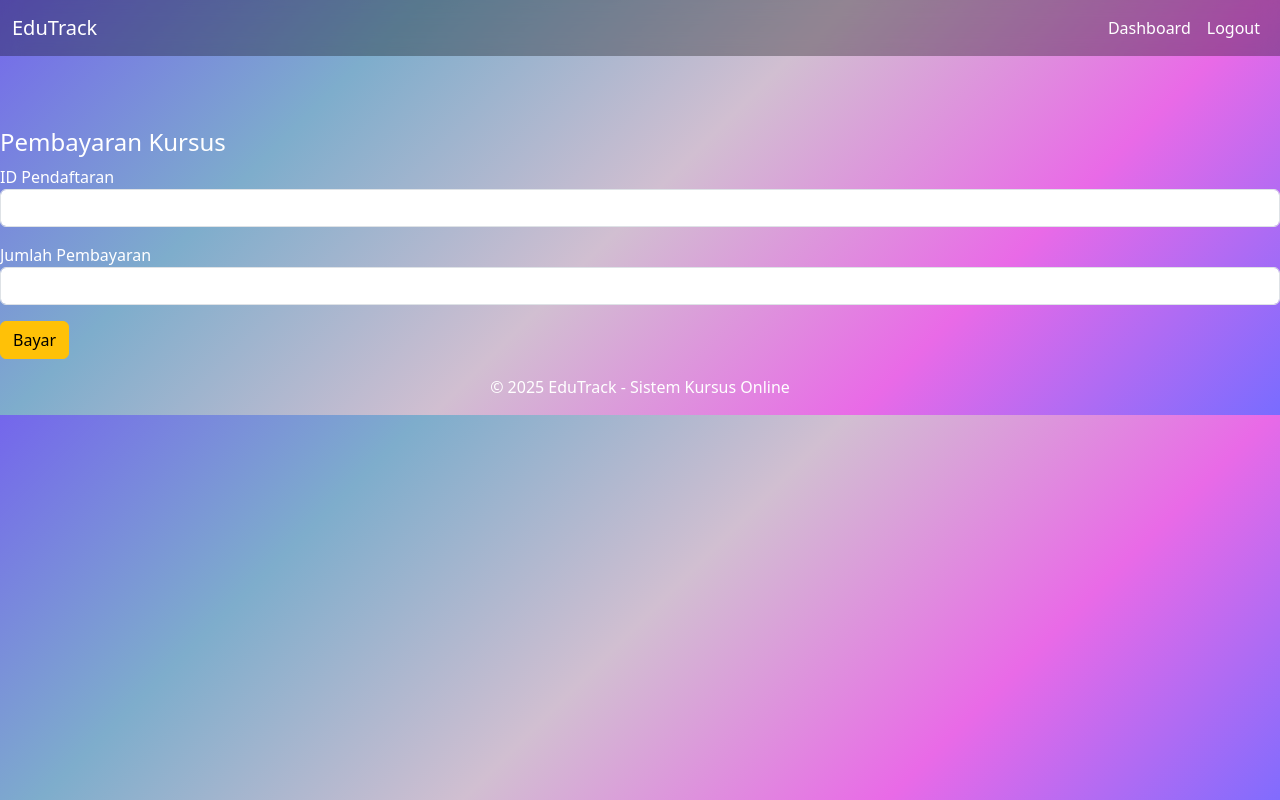
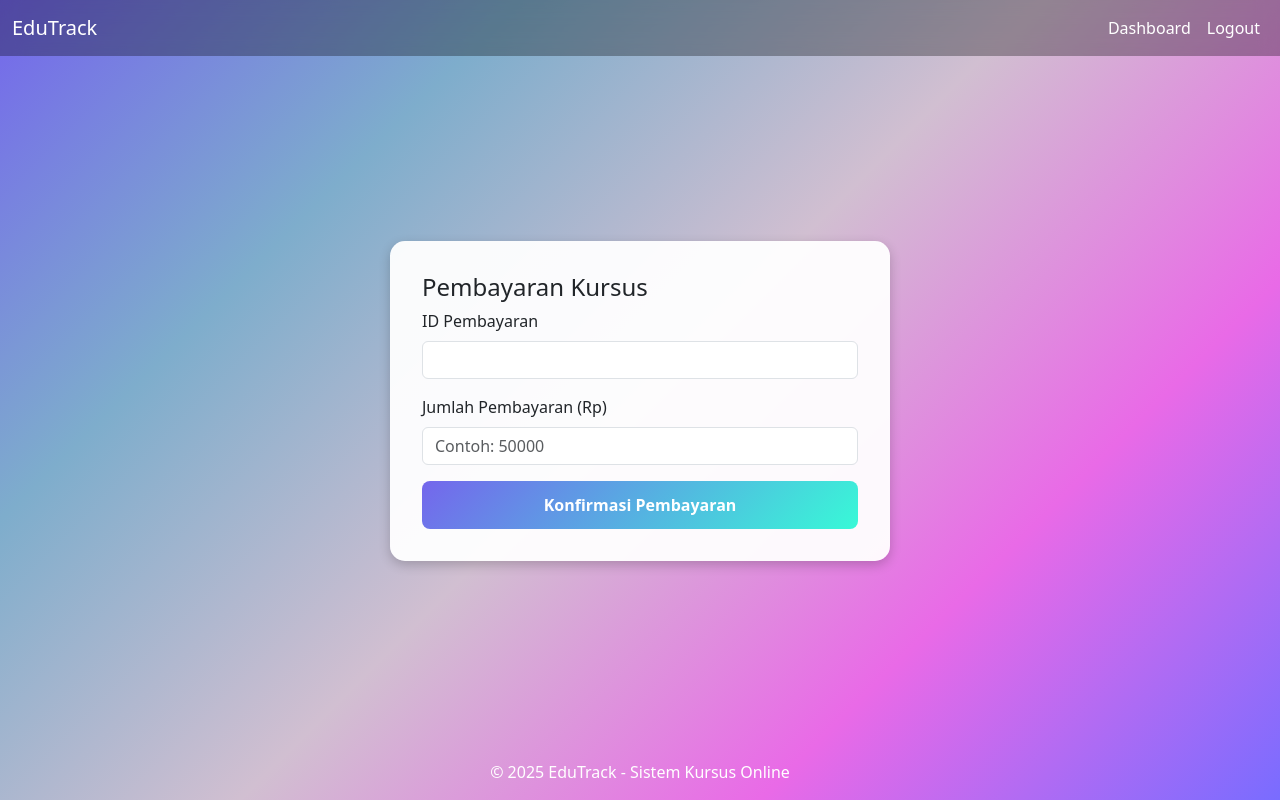
Before and after one commit to Thorrr29/cobapdt, a PHP site: page /payment.php in a window 1280 px wide. Run offline with PHP 8.4, Linux system fonts and the light colour scheme; the visitor is signed in with stand-in values (Sample User, id 1).

Commit message:
Update payment.php

```diff
--- a/payment.php
+++ b/payment.php
@@ -5,26 +5,34 @@ include 'function/auth.php';
 
 require_login();
 
-if ($_SERVER['REQUEST_METHOD'] === 'POST') {
-    $enrollment_id = $_POST['enrollment_id'];
-    $amount = $_POST['amount'];
+$enrollment_id = $_GET['enrollment_id'] ?? $_POST['enrollment_id'] ?? '';
+$submitted = $_SERVER['REQUEST_METHOD'] === 'POST';
 
+if ($submitted) {
+    $amount = (int) $_POST['amount'];
+
+    if ($amount > 50000) {
+        $error = "Nominal melebihi limit (maksimum Rp50.000).";
+    } elseif ($amount < 50000) {
+        $error = "Pembayaran gagal karena nominal kurang dari Rp50.000.";
+    } else {
         try {
             $pdo->beginTransaction();
 
-        // 1. Simpan pembayaran
+            // Simpan pembayaran
             $stmt1 = $pdo->prepare("INSERT INTO payments (enrollment_id, amount) VALUES (?, ?)");
             $stmt1->execute([$enrollment_id, $amount]);
 
-        // 2. Update status pendaftaran
+            // Update status pendaftaran
             $stmt2 = $pdo->prepare("UPDATE enrollments SET status = 'paid' WHERE id = ?");
             $stmt2->execute([$enrollment_id]);
 
             $pdo->commit();
-        $success = "Pembayaran berhasil untuk ID Pendaftaran $enrollment_id.";
+            $success = "Pembayaran berhasil untuk ID Pembayaran <strong>$enrollment_id</strong>.";
         } catch (Exception $e) {
             $pdo->rollBack();
             $error = "Gagal memproses pembayaran: " . $e->getMessage();
+        }
     }
 }
 
@@ -32,32 +40,88 @@ include 'template/header.php';
 ?>
 
 <!DOCTYPE html>
-<html lang="en">
+<html lang="id">
 <head>
     <meta charset="UTF-8">
+    <title>Pembayaran Kursus</title>
     <meta name="viewport" content="width=device-width, initial-scale=1.0">
-    <title>Document</title>
+    <link href="https://cdn.jsdelivr.net/npm/bootstrap@5.3.0/dist/css/bootstrap.min.css" rel="stylesheet">
+    <style>
+    html, body {
+        height: auto;
+        min-height: 100vh;
+        margin: 0;
+        padding: 0;
+        background: linear-gradient(135deg, #7466ec, #7eadcc, #d1bfd1, #e96ae7, #796cff);
+    }
+
+    body {
+        display: flex;
+        flex-direction: column;
+    }
+
+    main {
+        flex-grow: 1;
+        padding-top: 3rem;
+        padding-bottom: 3rem;
+        display: flex;
+        justify-content: center;
+        align-items: center;
+    }
+
+    .payment-box {
+        background-color: rgba(255,255,255,0.95);
+        padding: 2rem;
+        border-radius: 15px;
+        max-width: 500px;
+        width: 100%;
+        box-shadow: 0 4px 12px rgba(0,0,0,0.2);
+    }
+
+    .btn-pay {
+        background: linear-gradient(135deg, #7466ec, #38f9d7);
+        color: white;
+        font-weight: bold;
+        border: none;
+        width: 100%;
+        padding: 0.75rem;
+        border-radius: 8px;
+    }
+
+    .btn-pay:hover {
+        filter: brightness(1.1);
+    }
+</style>
+
 </head>
 <body>
+
+<main>
+    <div class="payment-box">
         <h4>Pembayaran Kursus</h4>
+
         <?php if (isset($success)): ?>
             <div class="alert alert-success"><?= $success ?></div>
         <?php elseif (isset($error)): ?>
             <div class="alert alert-danger"><?= $error ?></div>
         <?php endif; ?>
+
         <form method="POST">
             <div class="mb-3">
-    <label>ID Pendaftaran</label>
-    <input name="enrollment_id" class="form-control" required>
+                <label class="form-label">ID Pembayaran</label>
+                <input type="text" name="enrollment_id" class="form-control" value="<?= htmlspecialchars($enrollment_id) ?>" readonly required>
             </div>
+
             <div class="mb-3">
-    <label>Jumlah Pembayaran</label>
-    <input name="amount" type="number" class="form-control" required>
+                <label class="form-label">Jumlah Pembayaran (Rp)</label>
+                <input type="number" name="amount" class="form-control" placeholder="Contoh: 50000" required>
             </div>
-  <button class="btn btn-warning">Bayar</button>
+
+            <button type="submit" class="btn btn-pay">Konfirmasi Pembayaran</button>
         </form>
+    </div>
+</main>
 
 <?php include 'template/footer.php'; ?>
-
 </body>
 </html>
```
Lines whose indentation alone changed are shown as unchanged.
